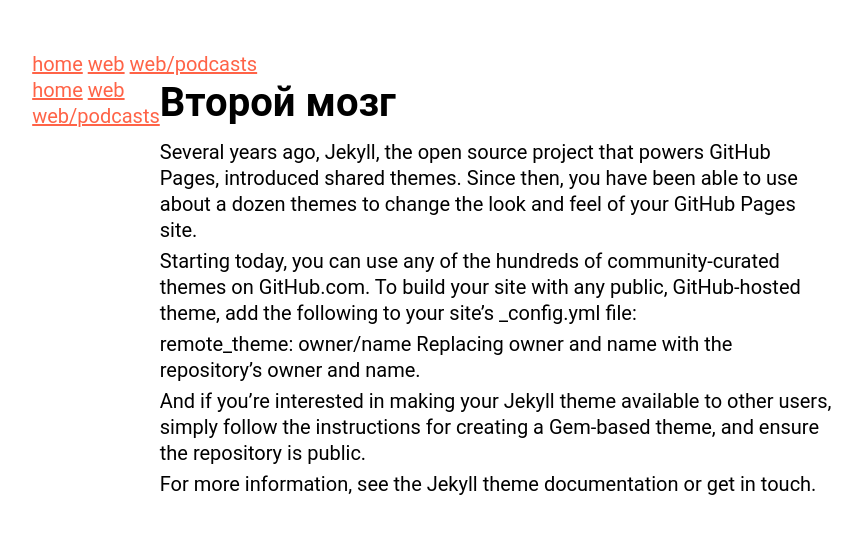
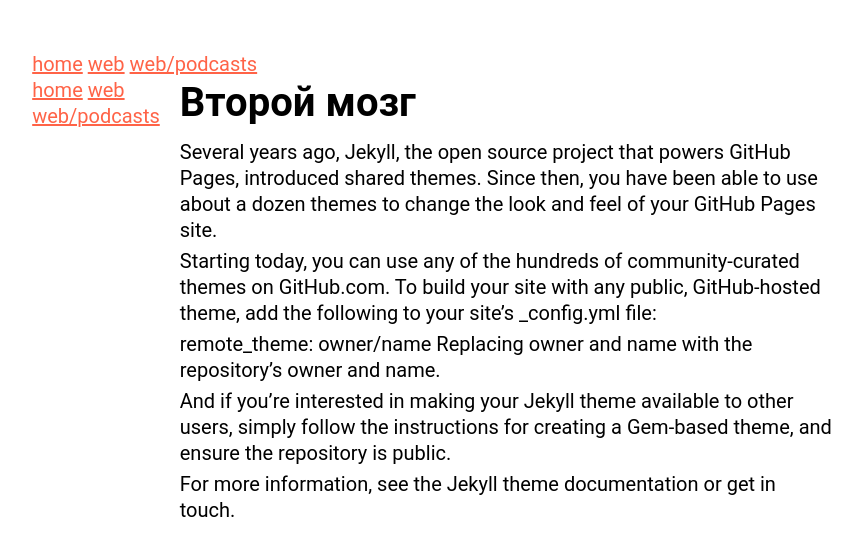
Before and after one commit to tmrsgrrn/wiki, a Jekyll site: the page built from readme.md, in a window 1280 px wide. Shown: the top 556 px of the page, without its empty margins (19-881 px from the left). Built offline with Jekyll 4.4.1, drawn with Linux system fonts in a browser that asks for light colours; our own code applies the rules of GitHub Pages for plain Markdown files.

Commit message:
Update default.html

```diff
--- a/_layouts/default.html
+++ b/_layouts/default.html
@@ -12,7 +12,7 @@
   </header>
   <body>
     <div class="body" style="display: flex;">
-    <div class="navigation" style="max-width: 200px;">
+    <div class="navigation" style="max-width: 200px; margin-right: 20px;">
         <a href="/wiki/">home</a> <a href="/wiki/web/">web</a> <a href="/wiki/web/Подкасты/">web/podcasts</a>
     </div>
     <div class="content">
```
